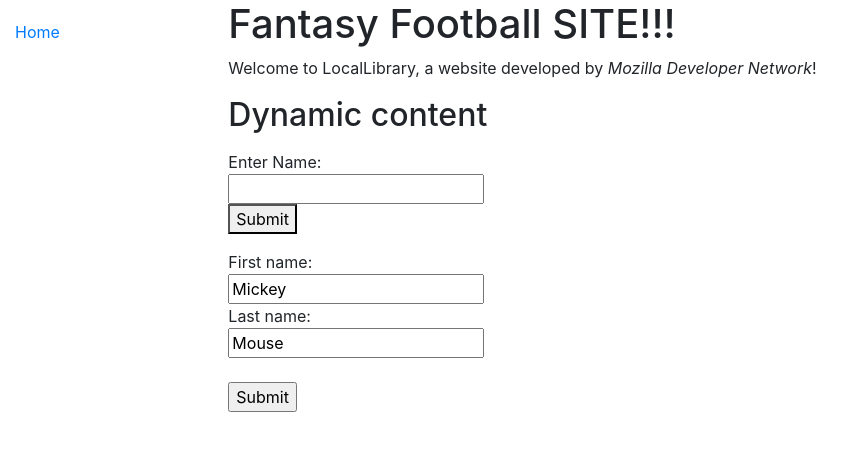
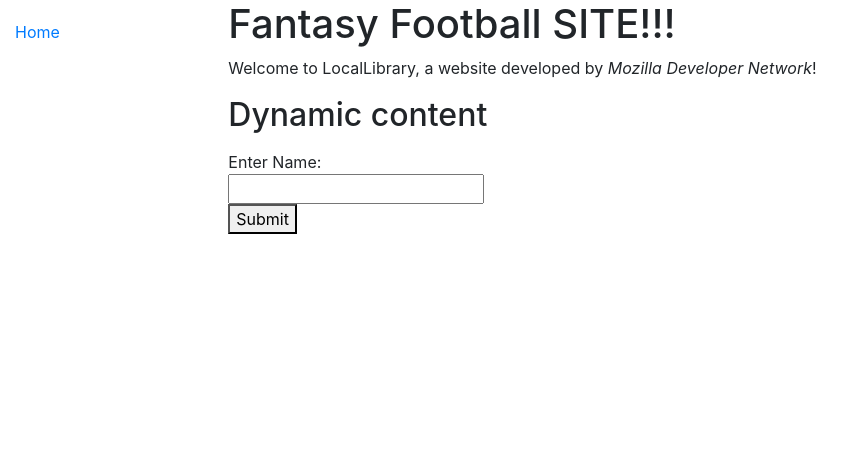
Before and after one commit to bstone22/pythonWebScrapper, a Django app: template ffball/website/templates/index.html in a window 1280 px wide. Shown: the top 451 px of the page, without its empty margins (0-863 px from the left). Run offline with Django 3.2, Linux system fonts and the light colour scheme; the template is opened without the code that fills it, so the values that code supplies are empty; parts of the project's set-up code (start-up, migrations or seed data) failed here and were passed over; some libraries are stand-ins or nearby versions.

Commit message:
updated user input

```diff
--- a/ffball/website/templates/index.html
+++ b/ffball/website/templates/index.html
@@ -8,9 +8,9 @@
     <script type="text/javascript">
       function test(){
           var userInput = document.getElementById("userInput").value;
-          document.getElementById("demo").innerHTML = userInput;
+          //document.getElementById("demo").innerHTML = userInput;
           //window.alert(userInput);
-
+          window.location.href = 'response.html' + userInput;
       }
       </script>
   <form>
@@ -23,15 +23,6 @@
   <p id="demo"></p>
 
 
-  <form action="/action_page.php">
-  First name:<br>
-  <input type="text" name="firstname" value="Mickey"><br>
-  Last name:<br>
-  <input type="text" name="lastname" value="Mouse"><br><br>
-  <input type="submit" value="Submit">
-</form>
-
-
   <ul>
   </ul>
 {% endblock %}
--- a/ffball/website/urls.py
+++ b/ffball/website/urls.py
@@ -2,5 +2,6 @@ from django.urls import path
 from website import views
 
 urlpatterns = [
-    path('', views.index, name='index')
+    path('', views.index, name='index'),
+    path('', views.response, name='respnse')
 ]
```
Also changed, not shown: ffball/website/templates/response.html (added, +20 -0 lines).
